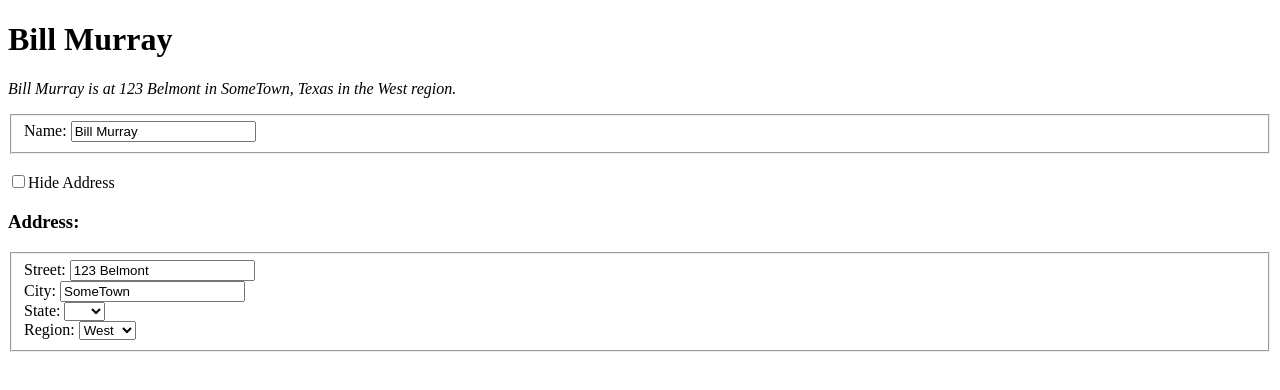
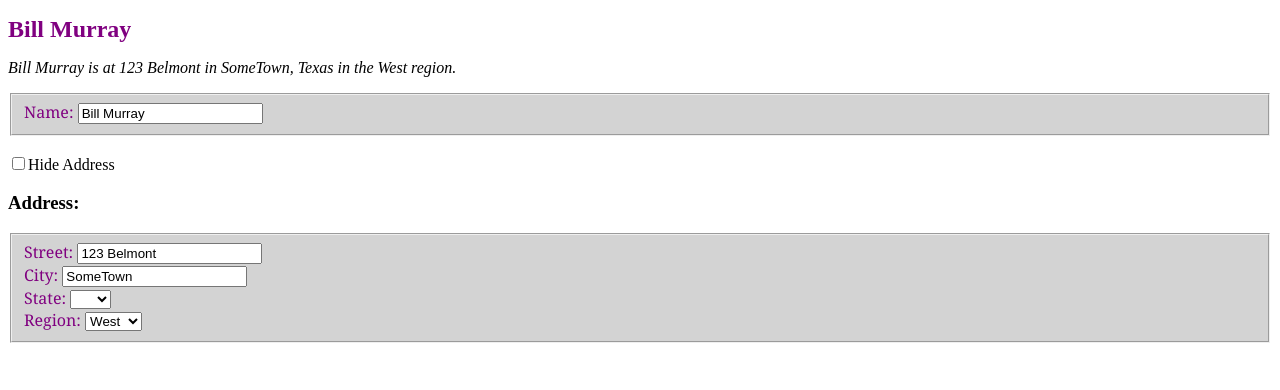
Before and after one commit to ZachParris/ps-Customer, an Angular app: page / in a window 1280 px wide. Shown: the top 390 px of the page. Built offline with nearby package versions, Linux system fonts and the light colour scheme.

Commit message:
Added styles

```diff
--- a/src/app/app.component.css
+++ b/src/app/app.component.css
@@ -0,0 +1,10 @@
+h1 {
+    color: purple;
+    font-size: 150%;
+}
+
+fieldset {
+    color: purple;
+    font-family: Georgia, 'Times New Roman', Times, serif;
+    background: lightgray;
+}
```
